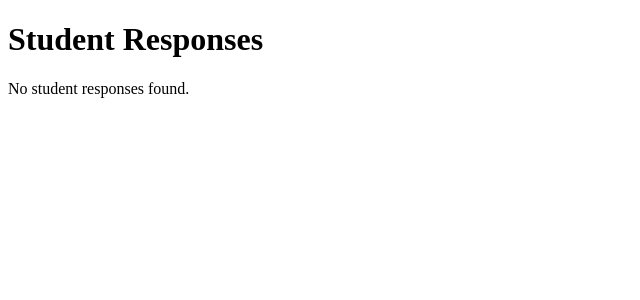
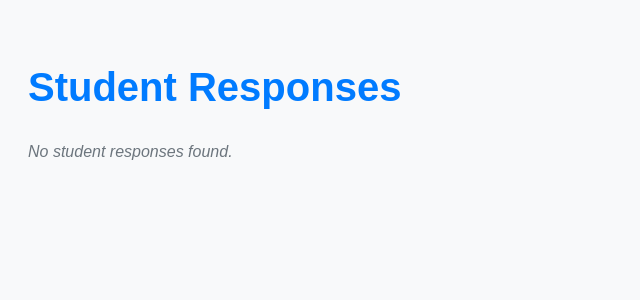
Before and after one commit to RbenMoise/dlab, a Django app: page /users/view_student_responses/ in a window 1280 px wide. Shown: the top 300 px of the page, without its empty margins (0-640 px from the left). Run offline with Django 5.2, Linux system fonts and the light colour scheme; a user stored in the database is signed in; data comes from the database, SQL or seed files in the repository.

Commit message:
student response

```diff
--- a/maabaraconn/users/templates/lecturer/view_student_responses.html
+++ b/maabaraconn/users/templates/lecturer/view_student_responses.html
@@ -4,6 +4,76 @@
     <meta charset="UTF-8" />
     <meta name="viewport" content="width=device-width, initial-scale=1.0" />
     <title>Student Responses</title>
+    <style>
+      body {
+        font-family: Arial, sans-serif;
+        line-height: 1.6;
+        background-color: #f8f9fa;
+        padding: 20px;
+      }
+
+      h1 {
+        font-size: 2.5rem;
+        color: #007bff;
+        margin-bottom: 20px;
+      }
+
+      h2 {
+        font-size: 1.8rem;
+        color: #343a40;
+        margin-bottom: 10px;
+      }
+
+      h3 {
+        font-size: 1.5rem;
+        color: #007bff;
+        margin-bottom: 5px;
+      }
+
+      p {
+        margin-bottom: 5px;
+      }
+
+      ul {
+        list-style-type: none;
+        padding-left: 0;
+      }
+
+      ul li {
+        margin-bottom: 15px;
+        border: 1px solid #dee2e6;
+        padding: 10px;
+        background-color: #fff;
+        border-radius: 5px;
+        box-shadow: 0 0 10px rgba(0, 0, 0, 0.1);
+      }
+
+      ul li:hover {
+        background-color: #f8f9fa;
+      }
+
+      ul li h2 {
+        font-size: 1.6rem;
+        color: #007bff;
+        margin-bottom: 10px;
+      }
+
+      ul li p strong {
+        color: #007bff;
+      }
+
+      hr {
+        margin-top: 20px;
+        margin-bottom: 20px;
+        border: none;
+        border-top: 1px solid #dee2e6;
+      }
+
+      .no-responses {
+        font-style: italic;
+        color: #6c757d;
+      }
+    </style>
   </head>
   <body>
     <h1>Student Responses</h1>
@@ -44,7 +114,7 @@
       {% endfor %}
     </ul>
     {% else %}
-    <p>No student responses found.</p>
+    <p class="no-responses">No student responses found.</p>
     {% endif %}
   </body>
 </html>
```
